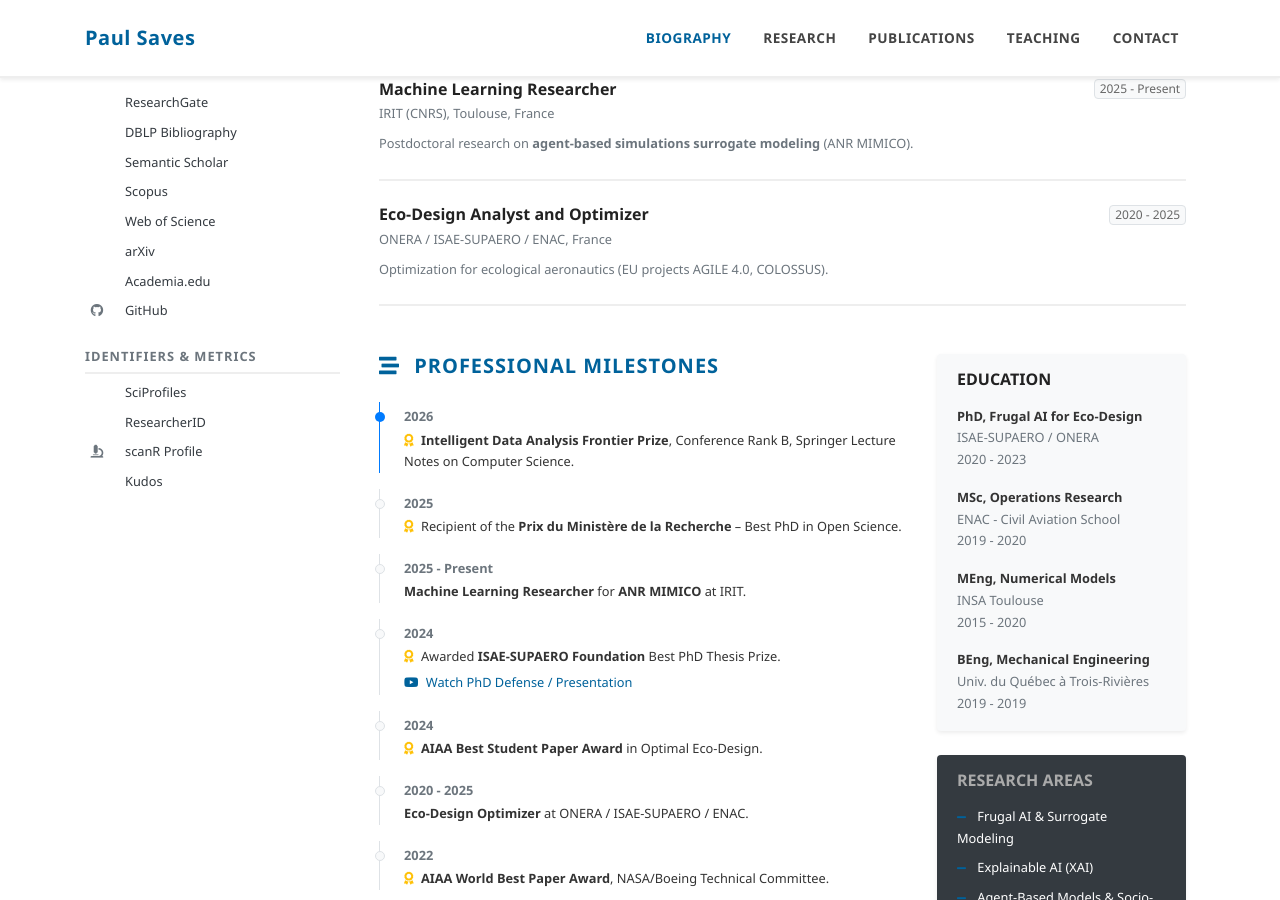
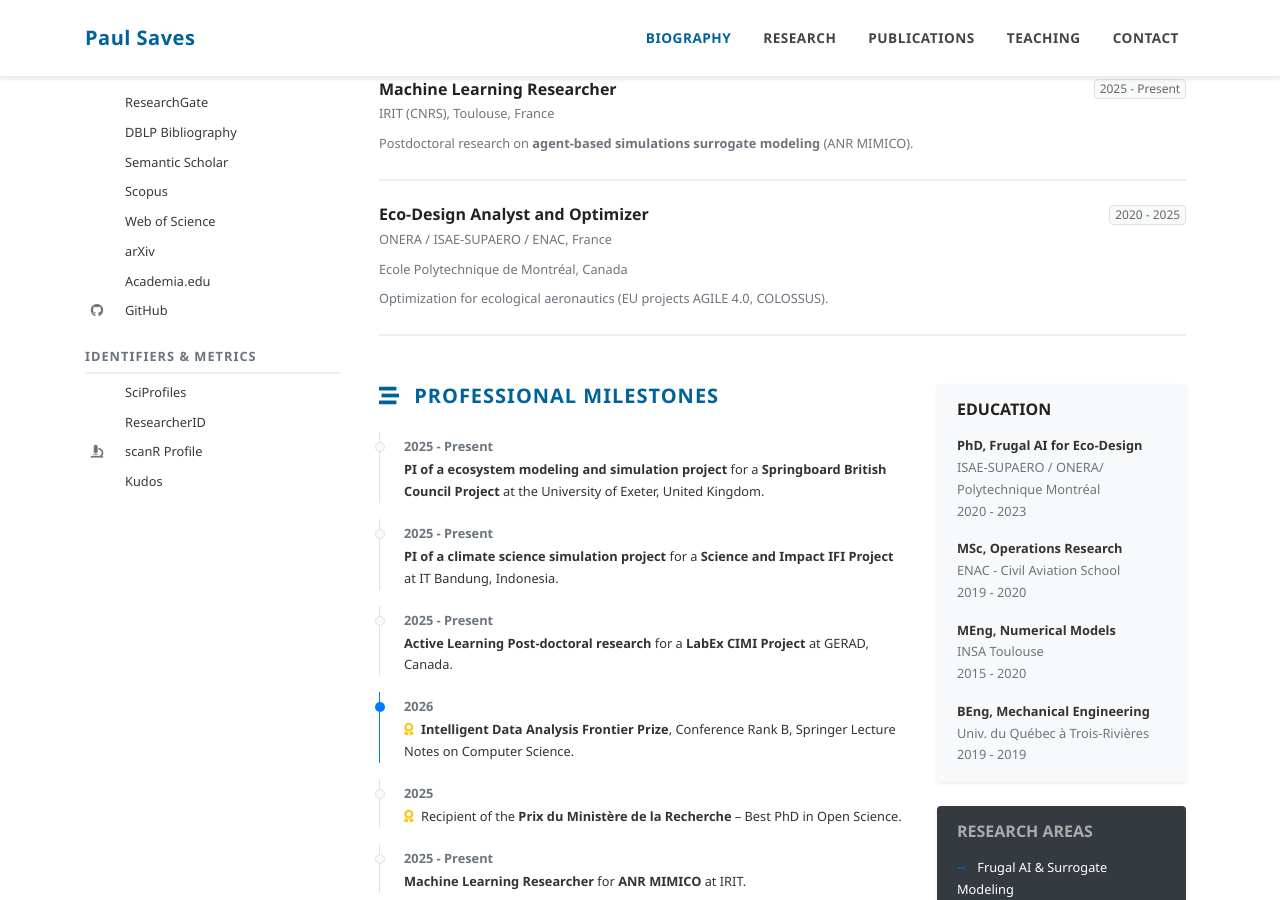
Before and after one commit to Paul-Saves/Paul-Saves.github.io, a Jekyll site: the page built from index.md, in a window 1280 px wide and 900 px high, scrolled down 689 px. Built offline with Jekyll 4.4.1, drawn with Linux system fonts in a browser that asks for light colours; a style sheet for code colours, icons or effects is not loaded.

Commit message:
add international

```diff
--- a/index.md
+++ b/index.md
@@ -37,6 +37,7 @@ title: Biography
           <span class="badge badge-light border font-weight-normal">2020 - 2025</span>
         </div>
         <div class="small text-muted mb-2">ONERA / ISAE-SUPAERO / ENAC, France</div>
+        <div class="small text-muted mb-2">Ecole Polytechnique de Montréal, Canada</div>
         <p class="small text-justify text-secondary">Optimization for ecological aeronautics (EU projects AGILE 4.0, COLOSSUS).</p>
       </div>
     </section>
@@ -46,6 +47,24 @@ title: Biography
         <!-- Professional Milestones -->
         <h2 class="h5 font-weight-bold mb-4 text-uppercase text-primary" style="letter-spacing: 1px;"><i class="fas fa-stream mr-2"></i> Professional Milestones</h2>
         <div class="news-timeline mb-5">
+          <!-- Role 2026 -->
+          <div class="news-item pl-4 mb-3 border-left" style="position: relative;">
+            <div class="news-dot bg-light border" style="position: absolute; left: -5px; top: 10px; width: 10px; height: 10px; border-radius: 50%;"></div>
+            <span class="text-muted small font-weight-bold">2025 - Present</span>
+            <p class="small mb-0"><strong>PI of a ecosystem modeling and simulation project</strong> for a <strong>Springboard British Council Project</strong> at the University of Exeter, United Kingdom.</p>
+          </div>
+          <!-- Role 2026 -->
+          <div class="news-item pl-4 mb-3 border-left" style="position: relative;">
+            <div class="news-dot bg-light border" style="position: absolute; left: -5px; top: 10px; width: 10px; height: 10px; border-radius: 50%;"></div>
+            <span class="text-muted small font-weight-bold">2025 - Present</span>
+            <p class="small mb-0"><strong>PI of a climate science simulation project</strong> for a <strong>Science and Impact IFI Project</strong> at IT Bandung, Indonesia.</p>
+          </div>
+          <!-- Role 2026 -->
+          <div class="news-item pl-4 mb-3 border-left" style="position: relative;">
+            <div class="news-dot bg-light border" style="position: absolute; left: -5px; top: 10px; width: 10px; height: 10px; border-radius: 50%;"></div>
+            <span class="text-muted small font-weight-bold">2025 - Present</span>
+            <p class="small mb-0"><strong>Active Learning Post-doctoral research</strong> for a <strong>LabEx CIMI Project</strong> at GERAD, Canada.</p>
+          </div>
           <!-- Award 2026 -->
           <div class="news-item pl-4 mb-3 border-left border-primary" style="position: relative;">
             <div class="news-dot bg-primary" style="position: absolute; left: -5px; top: 10px; width: 10px; height: 10px; border-radius: 50%;"></div>
@@ -173,7 +192,7 @@ title: Biography
             <ul class="list-unstyled small mb-0">
               <li class="mb-3">
                 <div class="font-weight-bold">PhD, Frugal AI for Eco-Design</div>
-                <div class="text-muted">ISAE-SUPAERO / ONERA</div>
+                <div class="text-muted">ISAE-SUPAERO / ONERA/ Polytechnique Montréal</div>
                 <div class="x-small text-secondary">2020 - 2023</div>
               </li>
               <li class="mb-3">
```
